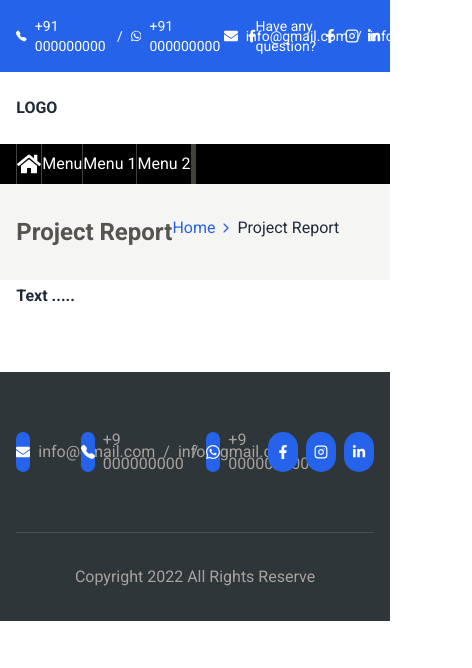
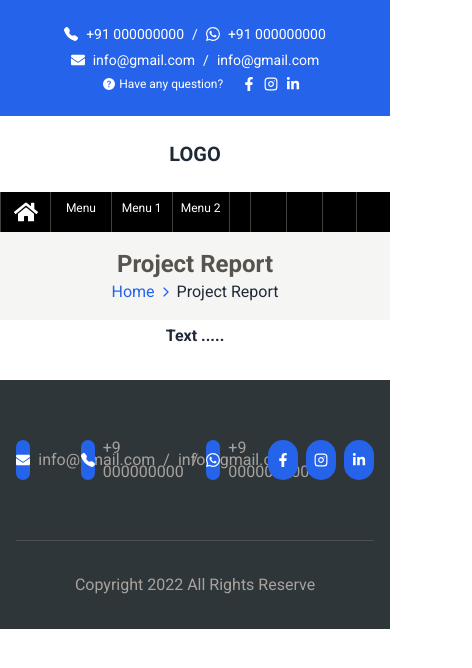
Before and after one commit to NishatFariza/assesment-solution, a React (Create React App) app: page / in a window 390 px wide. Shown: the top 668 px of the page, 472 px wide, since content can reach past the window. Built offline with nearby package versions, Linux system fonts and the light colour scheme.

Commit message:
banner mobile responsive

```diff
--- a/src/Pages/Homepage/Banner/Banner.jsx
+++ b/src/Pages/Homepage/Banner/Banner.jsx
@@ -5,29 +5,23 @@ import "./Banner.css";
 const Banner = () => {
   return (
     <div className="bg-black">
-      <div className="lg:w-10/12 w-11/12  mx-auto flex  text-white">
-        <div className="lg:w-[8%] cursor-pointer border-l border-stone-700 text-center lg:py-4 md:py-3 py-2">
+      <div className="lg:w-10/12 w-11/12  lg:mx-auto mx-0 flex  text-white">
+        <div className="lg:w-[8%]  w-[14%] cursor-pointer border-l border-stone-700 text-center lg:py-4 md:py-3 py-2">
           <FaHome className="mx-auto text-2xl"></FaHome>
         </div>
-        <div className="lg:w-[16%] border-l border-stone-700 text-center lg:py-4 md:py-3 py-2">
+        <div className="w-[17%] border-l border-stone-700 text-center lg:text-base text-xs lg:py-4 md:py-3 py-2">
           Menu
         </div>
-        <div className="lg:w-[16%] border-l border-stone-700 text-center lg:py-4 md:py-3 py-2">
+        <div className="w-[17%] border-l lg:text-base text-xs border-stone-700 text-center lg:py-4 md:py-3 py-2">
           Menu 1
         </div>
-        <div className="lg:w-[10%] border-l border-stone-700 text-center lg:py-4 md:py-3 py-2">
+        <div className="lg:w-[12%] w-[16%] border-l lg:text-base text-xs border-stone-700 text-center lg:py-4 md:py-3 py-2">
           Menu 2
         </div>
-        <div className="lg:w-[8%] border-l border-stone-700 text-center lg:py-4 md:py-3 py-2"></div>
-        <div className="lg:w-[16%] border-l border-stone-700 text-center lg:py-4 md:py-3 py-2">
-
-        </div>
-        <div className="lg:w-[13%] border-l border-stone-700 text-center lg:py-4 md:py-3 py-2">
-
-        </div>
-        <div className="lg:w-[13%] border-x border-stone-700 text-center lg:py-4 md:py-3 py-2">
-
-        </div>
+        <div className="lg:w-[8%] w-[6%] border-l lg:text-base text-xs border-stone-700 text-center lg:py-4 md:py-3 py-2"></div>
+        <div className="lg:w-[16%] w-[10%] border-l lg:text-base text-xs border-stone-700 text-center lg:py-4 md:py-3 py-2"></div>
+        <div className="lg:w-[13%] w-[10%] border-l lg:text-base text-xs border-stone-700 text-center lg:py-4 md:py-3 py-2"></div>
+        <div className="lg:w-[13%] w-[10%] border-x lg:text-base text-xs border-stone-700 text-center lg:py-4 md:py-3 py-2"></div>
         {/* <div className="border-x py-6 border-yellow-800">
         <FaHome></FaHome>
       </div>
--- a/src/Pages/Homepage/Projects/ProjectReport/ProjectReport.jsx
+++ b/src/Pages/Homepage/Projects/ProjectReport/ProjectReport.jsx
@@ -4,23 +4,26 @@ import { IoIosArrowForward } from "react-icons/io";
 const ProjectReport = () => {
   return (
     <div>
-      <div className="py-8 bg-stone-100">
-        <div className="lg:w-10/12 w-11/12  mx-auto flex">
-          <div className="lg:w-[60%]">
-            <h1 className="text-2xl font-bold text-stone-600">Project Report</h1>
+      <div className="lg:py-8 py-4 bg-stone-100">
+        <div className="lg:w-10/12 w-11/12  mx-auto flex flex-wrap">
+          <div className="lg:w-[60%] w-full text-center lg:text-left">
+            <h1 className="text-2xl font-bold text-stone-600">
+              Project Report
+            </h1>
           </div>
-          <div className="lg:w-[40%]">
-            <p className="flex items-center">
+          <div className="lg:w-[40%] w-full ">
+            <p className="flex items-center lg:justify-start justify-center">
               <span className="flex items-center text-blue-600">
-                Home <IoIosArrowForward className="text-sm mx-1"></IoIosArrowForward>
+                Home
+                <IoIosArrowForward className="text-sm mx-1"></IoIosArrowForward>
               </span>
               <span>Project Report</span>
             </p>
           </div>
         </div>
       </div>
-      <div className="lg:w-10/12 w-11/12  mx-auto pt-1 pb-16">
-        <p className="font-bold">Text .....</p>
+      <div className="lg:w-10/12 w-11/12  mx-auto pt-1 lg:pb-16 pb-8">
+        <p className="font-bold text-center lg:text-left">Text .....</p>
       </div>
     </div>
   );
--- a/src/Pages/Shared/Header/Header.jsx
+++ b/src/Pages/Shared/Header/Header.jsx
@@ -5,48 +5,51 @@ import { FiInstagram } from "react-icons/fi";
 import { FaLinkedinIn } from "react-icons/fa";
 import { BsTelephoneFill } from "react-icons/bs";
 import { BsWhatsapp } from "react-icons/bs";
+import { BsQuestionCircleFill } from "react-icons/bs";
 
 const Header = () => {
   return (
     <header>
-      <div className="py-4 bg-blue-600">
-        <div className="lg:w-10/12 w-11/12  mx-auto flex justify-between items-center">
-          <div className="flex w-6/12 justify-between ">
-            <div className="flex justify-center items-center text-sm  text-white">
+      <div className="lg:py-4 py-6 bg-blue-600">
+        <div className="lg:w-10/12 w-11/12 flex-wrap mx-auto flex justify-between items-center">
+          <div className="flex lg:w-6/12 w-full flex-wrap justify-between ">
+            <div className="flex justify-center items-center text-sm  text-white mx-auto lg:mx-0">
               <BsTelephoneFill></BsTelephoneFill>
               <p className=" ml-2">+91 000000000</p>
               <p className=" mx-2">/</p>
               <BsWhatsapp></BsWhatsapp>
               <p className="ml-2">+91 000000000</p>
             </div>
-            <div className="flex justify-center items-center text-sm  text-white">
+            <div className="flex justify-center mx-auto lg:mx-0 items-center text-sm my-1.5 text-white">
               <FaEnvelope></FaEnvelope>
               <p className=" ml-2 ">info@gmail.com</p>
               <p className=" mx-2 ">/</p>
               <p className=" ">info@gmail.com</p>
             </div>
           </div>
-          <div className="w-4/12">
-            <div className="flex justify-center items-center ">
-              <div className=" text-white flex justify-center items-center ">
-                <FaFacebookF className="text-sm cursor-pointer"></FaFacebookF>
-                <p className="text-sm cursor-pointer">Have any question?</p>
+          <div className="lg:w-4/12 w-full ">
+            <div className="flex lg:justify-end justify-center items-center  ">
+              <div className=" text-white flex lg:justify-end justify-center items-center w-5/12 lg:mr-4 mr-1 ">
+                <BsQuestionCircleFill className="text-xs cursor-pointer mr-1"></BsQuestionCircleFill>
+                <p className="text-xs cursor-pointer">Have any question?</p>
               </div>
-              <div className="text-sm  text-white flex justify-center items-center ">
-                <FaFacebookF className="text-sm cursor-pointer"></FaFacebookF>
-              </div>
-              <div className="text-sm  text-white flex justify-center items-center mx-2">
-                <FiInstagram className="text-sm cursor-pointer"></FiInstagram>
-              </div>
-              <div className="text-sm  text-white flex justify-center items-center ">
-                <FaLinkedinIn className="text-sm cursor-pointer"></FaLinkedinIn>
+              <div className="flex justify-start items-center w-2/12">
+                <div className="text-sm  text-white ">
+                  <FaFacebookF className="text-sm cursor-pointer"></FaFacebookF>
+                </div>
+                <div className="text-sm  text-white flex mx-2">
+                  <FiInstagram className="text-sm cursor-pointer"></FiInstagram>
+                </div>
+                <div className="text-sm  text-white">
+                  <FaLinkedinIn className="text-sm cursor-pointer"></FaLinkedinIn>
+                </div>
               </div>
             </div>
           </div>
         </div>
       </div>
       <div className="py-6 lg:w-10/12 w-11/12  mx-auto">
-        <p className="lg:text-3xl md:text-xl font-semibold">LOGO</p>
+        <p className="lg:text-3xl md:text-xl text-xl lg:text-left text-center font-semibold">LOGO</p>
       </div>
       <div></div>
     </header>
```
